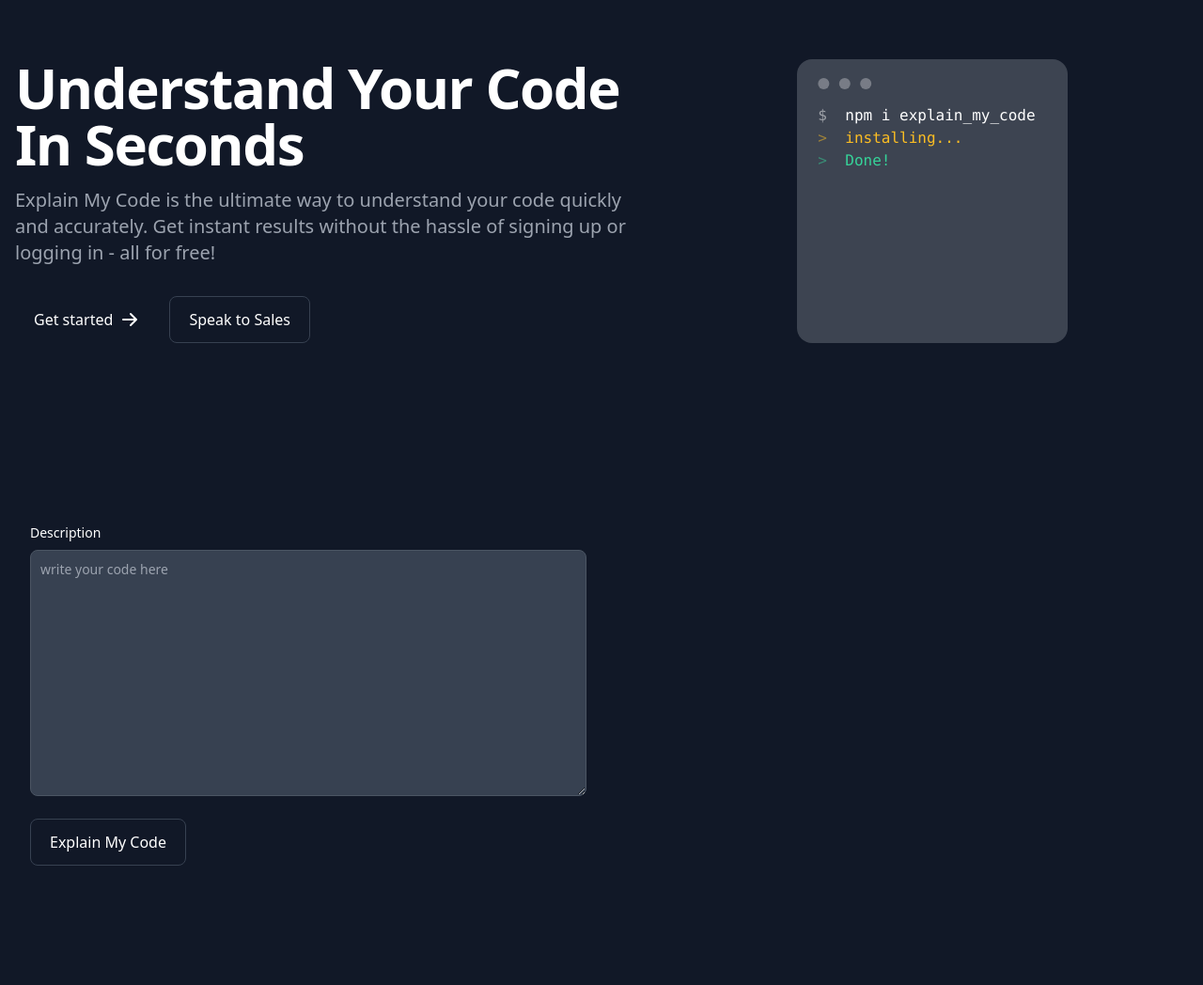
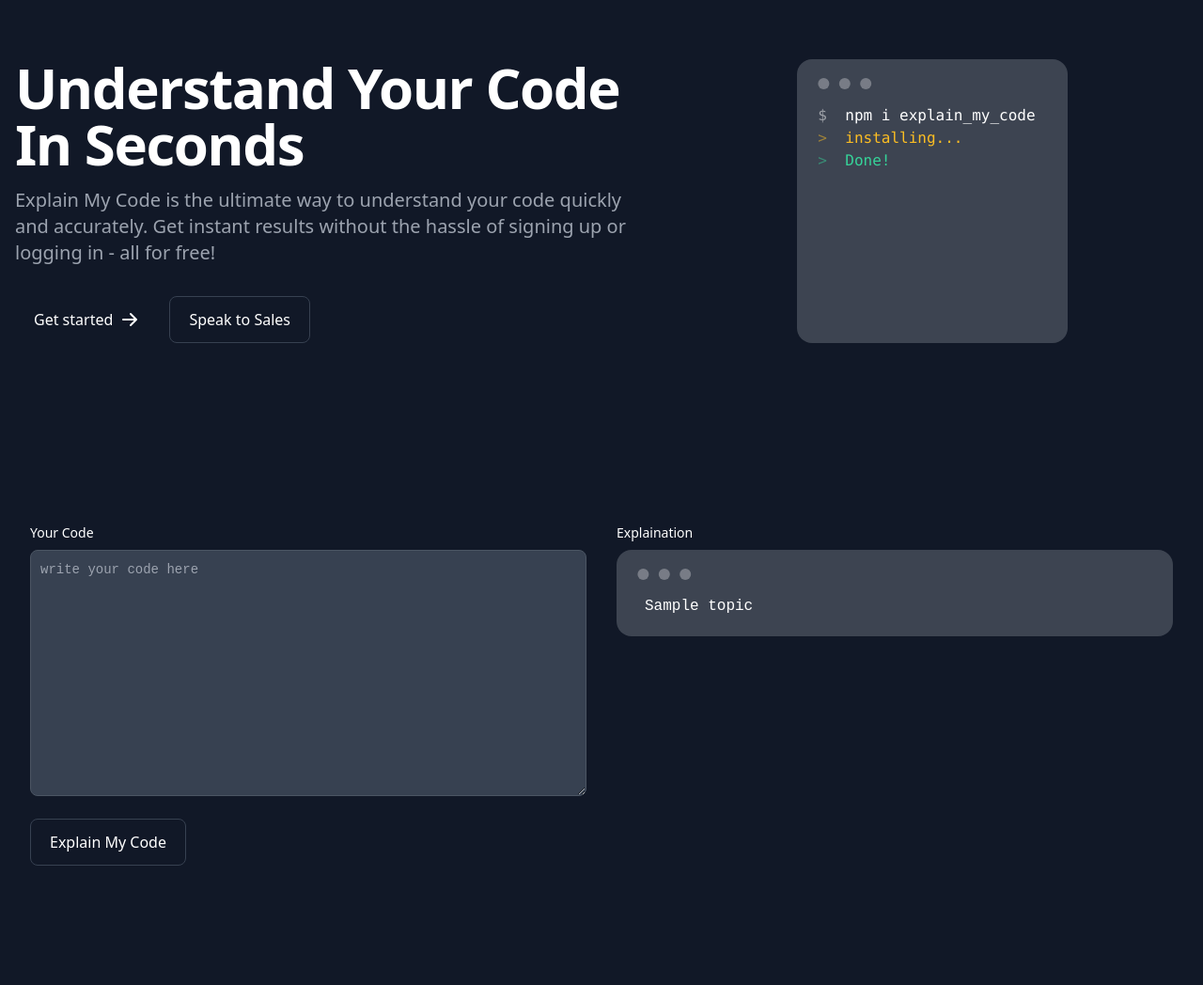
Before and after one commit to D4RKGEEK/code_explainer, a Flask app: template templates/index.html in a window 1280 px wide. Shown: the part 61-1109 px from the top of the page at 94% size. Run offline with Flask 2, Linux system fonts and the light colour scheme; the template is opened without the code that fills it: most values are stand-ins (such as "Sample title", 1, 10 or a date in 2020); some libraries are stand-ins or nearby versions.

Commit message:
added func and ai.pyadded everything

```diff
--- a/ai.py
+++ b/ai.py
@@ -4,7 +4,7 @@ openai.api_key = "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"
 
 def code_explain(code):
     try:
-        prompt = f"Expain This Code To A Layman + \n {code}"
+        prompt = f"Expain This Code To A Layman In Steps Or Points "+ code
         response = openai.Completion.create(
         model="text-davinci-002",
         prompt=prompt,
@@ -15,7 +15,6 @@ def code_explain(code):
         presence_penalty=0
         )
         text = response['choices'][0]['text']
-        print(text)
         return text
     except Exception as error:
         print(error)
--- a/main.py
+++ b/main.py
@@ -10,7 +10,8 @@ def index():
         code = request.form['description']
         topics = ai.code_explain(code)
         topics = topics.splitlines()
-    return render_template("index.html", topics=topics)
+        return render_template("index.html", topics=topics)
+
 @app.route('/404')
 def error404():
     return render_template("404.html")
--- a/templates/index.html
+++ b/templates/index.html
@@ -91,9 +91,8 @@
   <pre data-prefix="$"><code>npm i explain_my_code</code></pre>
   <pre data-prefix=">" class="text-warning"><code>installing...</code></pre>
   <pre data-prefix=">" class="text-success"><code>Done!</code></pre>
+            </div>
 </section>
-
-
 <section class="bg-white dark:bg-gray-900">
     <div class="grid max-w-screen-xl px-4 py-8 mx-auto lg:gap-8 xl:gap-0 lg:py-16">
 <div class="flex">
@@ -102,60 +101,31 @@
 
 <form id="code_input" action="/" method="POST">
   <div class="sm:col-span-2">
-    <label for="description" class="block mb-2 text-sm font-medium text-gray-900 dark:text-white">Description</label>
-    <textarea name="description" id="description" rows="12" class="block p-2.5 w-full text-sm text-gray-900 bg-gray-50 rounded-lg border border-gray-300 focus:ring-primary-500 focus:border-primary-500 dark:bg-gray-700 dark:border-gray-600 dark:placeholder-gray-400 dark:text-white dark:focus:ring-primary-500 dark:focus:border-primary-500" placeholder="write your code here"></textarea>
+    <label for="description" class="block mb-2 text-sm font-medium text-gray-900 dark:text-white">Your Code</label>
+    <textarea name="description" id="description" rows="12" style="font-family: 'Courier New', Courier, monospace;" class="block p-2.5 w-full text-sm text-gray-900 bg-gray-50 rounded-lg border border-gray-300 focus:ring-primary-500 focus:border-primary-500 dark:bg-gray-700 dark:border-gray-600 dark:placeholder-gray-400 dark:text-white dark:focus:ring-primary-500 dark:focus:border-primary-500" placeholder="write your code here"></textarea>
   </div>
-  <br>
+    <br>
   <button type="submit" id="sub_btn" onclick="changeButton()" class="inline-flex items-center justify-center px-5 py-3 text-base font-medium text-center text-gray-900 border border-gray-300 rounded-lg hover:bg-gray-100 focus:ring-4 focus:ring-gray-100 dark:text-white dark:border-gray-700 dark:hover:bg-gray-700 dark:focus:ring-gray-800">
       Explain My Code
   </button>
-
 </form>
-                <script>
-
-    var form = document.getElementById("code_input");
-    form.addEventListener("submit", function(event) {
-        event.preventDefault();
-
-        var formData = new FormData(form);
-
-        fetch('/', {
-            method: 'POST',
-            body: formData
-        })
-        .then(response => response.text())
-        .then(data => {
-            // do something with the response from the server
-            console.log(data);
-        });
-    });
-</script>
-
-            </div>
+        </div>
   </div>
 
+  <div class="w-1/2">
 
-
-
-  <div class="w-1/2">
-      <br>
-      <br>
-      <div class="invisible">
-    <div class="grid max-w-screen-xl px-4 py-8 mx-auto lg:gap-8 xl:gap-0 lg:py-16">
-<div role="status" class="max-w-sm animate-pulse">
-    <div class="h-2.5 bg-gray-200 rounded-full dark:bg-gray-700 w-48 mb-4"></div>
-    <div class="h-2 bg-gray-200 rounded-full dark:bg-gray-700 max-w-[360px] mb-2.5"></div>
-    <div class="h-2 bg-gray-200 rounded-full dark:bg-gray-700 mb-2.5"></div>
-    <div class="h-2 bg-gray-200 rounded-full dark:bg-gray-700 max-w-[330px] mb-2.5"></div>
-    <div class="h-2 bg-gray-200 rounded-full dark:bg-gray-700 max-w-[300px] mb-2.5"></div>
-        <div class="h-2 bg-gray-200 rounded-full dark:bg-gray-700 mb-2.5"></div>
-    <div class="h-2 bg-gray-200 rounded-full dark:bg-gray-700 max-w-[330px] mb-2.5"></div>
-    <div class="h-2 bg-gray-200 rounded-full dark:bg-gray-700 max-w-[300px] mb-2.5"></div>
-        <div class="h-2 bg-gray-200 rounded-full dark:bg-gray-700 mb-2.5"></div>
-    <div class="h-2 bg-gray-200 rounded-full dark:bg-gray-700 max-w-[330px] mb-2.5"></div>
-    <div class="h-2 bg-gray-200 rounded-full dark:bg-gray-700 max-w-[300px] mb-2.5"></div>
-    <div class="h-2 bg-gray-200 rounded-full dark:bg-gray-700 max-w-[360px]"></div>
-    <span class="sr-only">Loading...</span>
+<section class="bg-white dark:bg-gray-900">
+    <div class="grid max-w-screen-xl px-4 py-8 mx-auto lg:gaqqp-8 xl:gap-0 lg:py-16">
+            <label for="haha" class="block mb-2 text-sm font-medium text-gray-900 dark:text-white">Explaination</label>
+<div class="mockup-code">
+  <div style="max-width: 500px; overflow: auto; word-wrap: break-word;">
+    <ul style="padding-left: 30px; font-family: 'Courier New', Courier, monospace;">
+      {% for topic in topics %}
+        <li>{{topic}}</li>
+      {% endfor %}
+    </ul>
+  </div>
+</div>
 </div>
 
 
```
